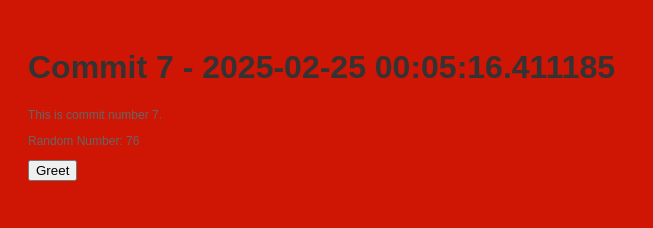
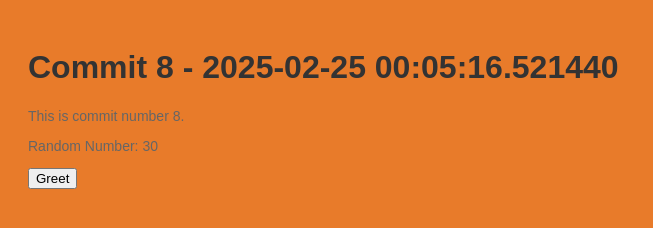
Before and after one commit to polishflits/autogen-repo-20250225000504, a plain HTML site: page index.html in a window 1280 px wide. Shown: the whole page, without its empty margins (0-653 px from the left). Drawn offline with Linux system fonts and the light colour scheme.

Commit message:
📝 Auto commit 8 with HTML, CSS, and JS

```diff
--- a/index.html
+++ b/index.html
@@ -2,13 +2,13 @@
     <!DOCTYPE html>
     <html>
     <head>
-        <title>Commit 7 - 2025-02-25 00:05:16.411185</title>
+        <title>Commit 8 - 2025-02-25 00:05:16.521440</title>
         <link rel="stylesheet" href="style.css">
     </head>
     <body>
-        <h1>Commit 7 - 2025-02-25 00:05:16.411185</h1>
-        <p>This is commit number 7.</p>
-        <p>Random Number: 76</p>
+        <h1>Commit 8 - 2025-02-25 00:05:16.521440</h1>
+        <p>This is commit number 8.</p>
+        <p>Random Number: 30</p>
         <button onclick="greet()">Greet</button>
         <script src="script.js"></script>
     </body>
--- a/script.js
+++ b/script.js
@@ -2,4 +2,4 @@
     function greet() {
         alert('Hello from commit ' + commitNumber + '!');
     }
-    var commitNumber = 7;
+    var commitNumber = 8;
--- a/style.css
+++ b/style.css
@@ -1,7 +1,7 @@
 
     body {
         font-family: Arial, sans-serif;
-        background-color: #cf1604;
+        background-color: #e87b2a;
         padding: 20px;
     }
     h1 {
@@ -9,5 +9,5 @@
     }
     p {
         color: #666;
-        font-size: 12px;
+        font-size: 14px;
     }
```
